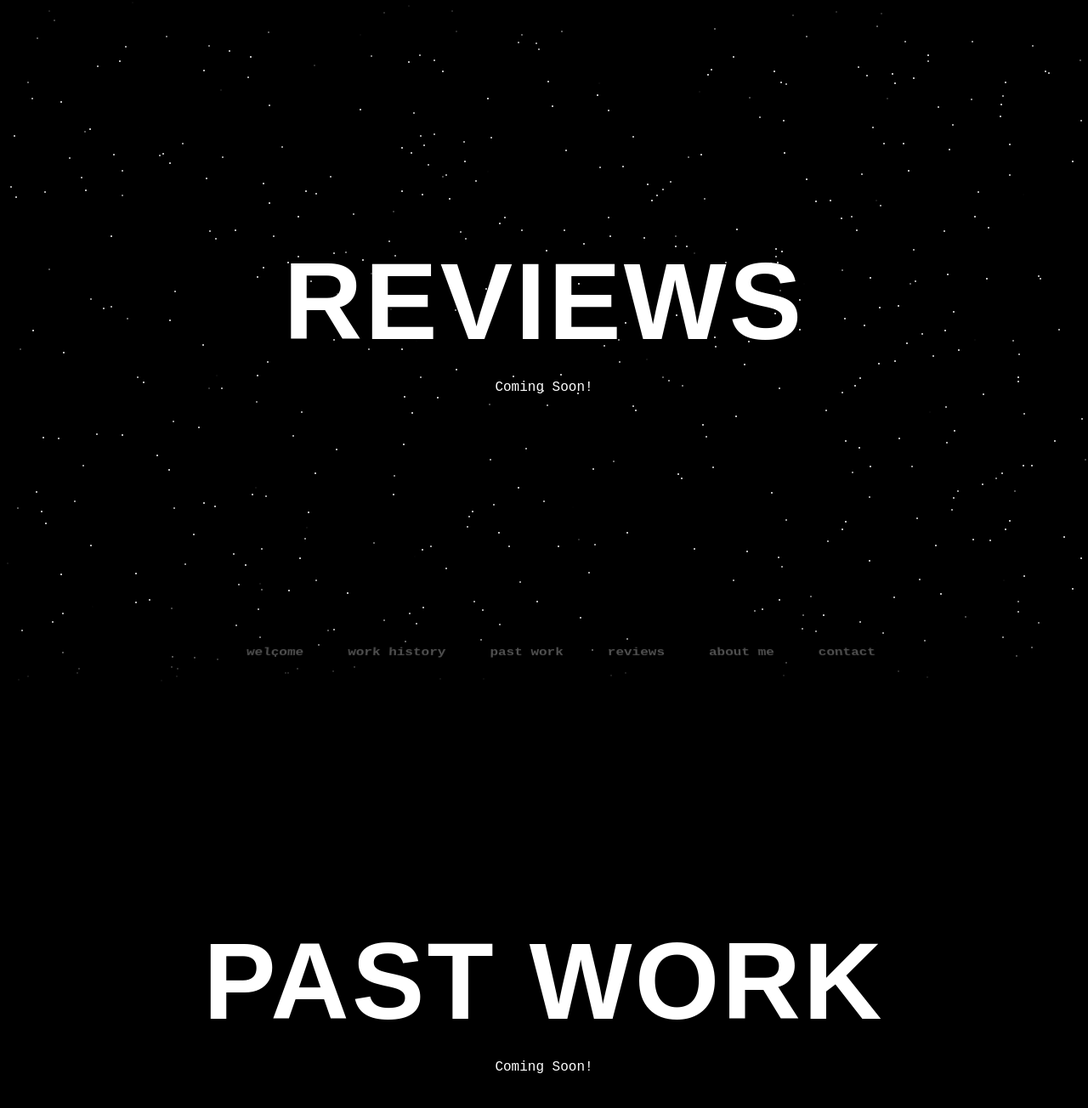
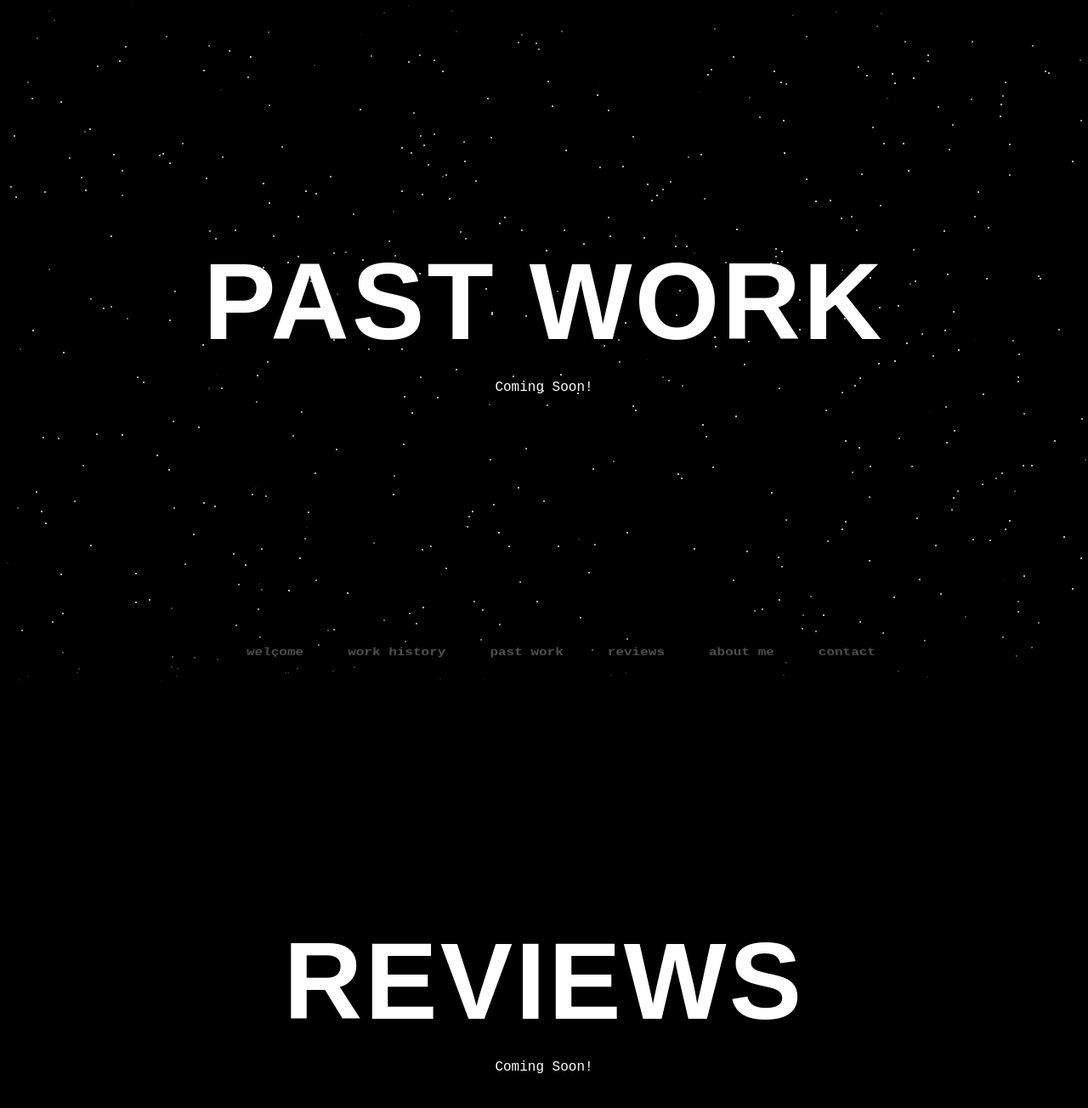
Before and after one commit to tixtxn/tixtxn.github.io, a plain HTML site: page past-work.html in a window 1280 px wide. Shown: the top 1304 px of the page at 85% size. Drawn offline with nearby package versions, Linux system fonts and the light colour scheme; animation ran at ten frames a second; a script that the page names is missing; a web font is replaced by a local one.

Commit message:
Review Fix

```diff
--- a/past-work.html
+++ b/past-work.html
@@ -30,13 +30,6 @@
     <div class="top-gradient"></div>
     <main class="section">
 
-        <!-- Reviews -->
-        <section class="center" id="reviews">
-            <h1 class="title">Reviews</h1>
-            <div class="description">
-                <p>Coming Soon!</p>
-             </div>
-        </section>
 
         <!-- Past Work -->
         <section class="center" id="past">
@@ -44,6 +37,14 @@
             <div class="description">
                 <p>Coming Soon!</p>
              </div>
+        </section>
+
+        <!-- Reviews -->
+        <section class="center" id="reviews">
+            <h1 class="title">Reviews</h1>
+            <div class="description">
+                <p>Coming Soon!</p>
+            </div>
         </section>
 
         <footer>
```
Also changed, not shown: me.html (+1 -1 lines).
